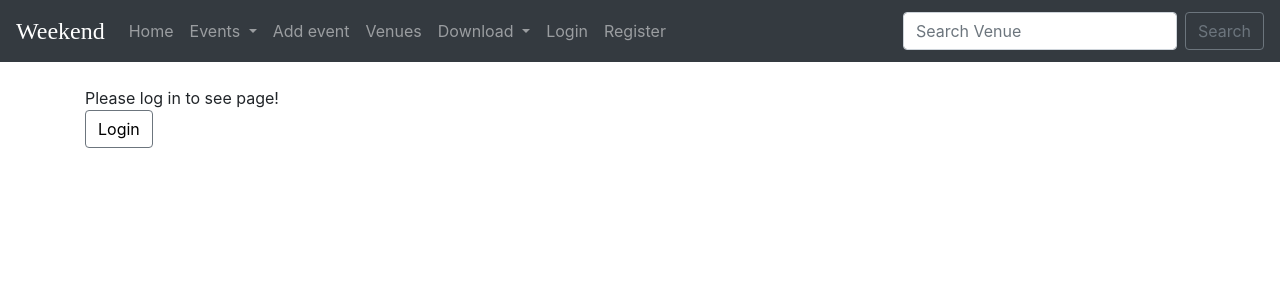
After one commit to Mateokruljac/Weekend-events, a Django app: page /my-events/1 in a window 1280 px wide. The commit adds this page. Shown: the top 300 px of the page. Run offline with Django 4.2, Linux system fonts and the light colour scheme; some libraries are stand-ins or nearby versions.

Commit message:
styling and adding new functionalities

```diff
--- a/events/urls.py
+++ b/events/urls.py
@@ -1,6 +1,6 @@
 from django.urls import path
-from .views import delete_event, home,add_event, all_events,add_venue,all_venues
-from .views import show_venue,search_venues,update_venue, update_event
+from .views import delete_event, home,add_event, all_events,add_venue,all_venues, my_events
+from .views import show_venue,search_venues,update_venue, update_event, search_events
 from .views import delete_event,delete_venue, venue_text,venue_pdf,event_detail,event_pdf
 urlpatterns = [
     #int: numbers
@@ -23,5 +23,7 @@ urlpatterns = [
     path("venue-text",venue_text,name = "venue_text"),
     path("venue-pdf",venue_pdf,name = "venue_pdf"),
     path("event-pdf/<id>",event_pdf,name = "event_pdf"),
+    path("my-events/<str:manager>",my_events,name = "my_events"),
+    path("search-event",search_events,name  = "search_events")
 
 ]
--- a/events/views.py
+++ b/events/views.py
@@ -3,12 +3,14 @@ import io
 from datetime import datetime
 from django.shortcuts import render, redirect
 from django.http import HttpResponseRedirect
+from django.contrib.auth.models import User
 from django.http import HttpResponse
 from django.contrib import messages
 from calendar import HTMLCalendar
 from .models import Event, Venue
-from .forms import EventForms, VenueForm
+from .forms import EventFormAdmin,EventFormUser, VenueForm
 from django.http import FileResponse
+from django.contrib.auth import logout
 
 #it is necesserly  to install reportlab
 from reportlab.pdfgen import canvas
@@ -55,7 +57,7 @@ def all_events(request):
     page = request.GET.get("page")
     events = paginator.get_page(page)
 
-    return render (request,"event_list.html",{
+    return render (request,"event/event_list.html",{
         "events_list":events_list,
         "events":events
     })
@@ -63,7 +65,7 @@ def all_events(request):
 def event_detail(request,id):
     if request.method == "GET":
         event = Event.objects.get(pk = id)
-        return render (request,"event_detail.html",{"event":event})
+        return render (request,"events/event_detail.html",{"event":event})
 
 def add_venue(request):
     submitted = False
@@ -81,27 +83,44 @@ def add_venue(request):
         form = VenueForm()
         if "submitted" in request.GET:
             submitted = True
-        return render (request,"create_venue.html",{"form":form,
+        return render (request,"venue/create_venue.html",{"form":form,
                                                     "submitted":submitted} )
 
 def all_venues(request):
     venues = Venue.objects.all().order_by("name") #   ?<- order by random
-    return render(request,"venue.html",{"venues":venues})
+    return render(request,"venue/venue.html",{"venues":venues})
 
 #venue detail
 def show_venue(request,id):
-    venue = Venue.objects.all().filter(pk = id)
-    return render(request,"venue_detail.html",{"venues":venue})
+    venue = Venue.objects.get(pk = id)
+    venue_owner = User.objects.get(pk = venue.owner)
+    return render(request,"/venue/venue_detail.html",{"venue":venue,
+                                               "venue_owner":venue_owner})
 
 def search_venues(request):
     if request.method == "POST":
         searched = request.POST["searched"]
         venues = Venue.objects.filter(name__contains = searched)
 
-        return render (request,"search_venue.html",{"searched":searched,
+        return render (request,"venue/search_venue.html",{"searched":searched,
                                                     "venues":venues})
     else:
-        return render (request,"search_venue.html",{})
+        return render (request,"venue/search_venue.html",{})
+
+def search_events(request):
+    if request.method == "POST":
+        searched = request.POST.get("searched")
+        events = Event.objects.filter(name__contains = searched)
+
+        if events:
+            return render(request,"event/search_events.html",{"searched":searched,
+                                                      "events":events})
+
+        else:
+            messages.info(request,"Didn`t find any of searched! Try Again!")
+            return render(request,"event/search_events.html")
+    else:
+       return render(request,"event/search_events.html",{})
 
 
 def update_venue (request,id):
@@ -117,7 +136,7 @@ def update_venue (request,id):
       venue_form = VenueForm(request.POST or None, instance = venue)
       if "updated" in request.GET:
           updated = True
-      return render (request,"update_venue.html",{"venue":venue,
+      return render (request,"venue/update_venue.html",{"venue":venue,
                                                   "form":venue_form,
                                                   "updated":updated})
 
@@ -125,19 +144,35 @@ def update_venue (request,id):
 def add_event(request):
     submitted = False
     if request.method == "POST":
-        form = EventForms(request.POST)
+        if request.user.is_superuser:
+            form = EventFormAdmin(request.POST)
+            if form.is_valid():
+               form.save()
+               return HttpResponseRedirect("/add-event?submitted=True")
+            else:
+                #messages.info(request,"It is possible that you have entered wrong date format!")
+                return render(request,"event/create_events.html",{"form":form})
 
-        if form.is_valid():
-           form.save()
-           return HttpResponseRedirect("/add-event?submitted=True")
         else:
-            #messages.info(request,"It is possible that you have entered wrong date format!")
-            return render(request,"create_events.html",{"form":form})
+            form = EventFormUser(request.POST)
+            if form.is_valid():
+               form = form.save(commit=False)
+               form.manager = request.user
+               form.save()
+               return HttpResponseRedirect("/add-event?submitted=True")
+            else:
+                #messages.info(request,"It is possible that you have entered wrong date format!")
+                return render(request,"event/create_events.html",{"form":form})
+
     else:
-        form = EventForms()
+        #just going to the page, not submmit
+        if request.user.is_superuser:
+             form = EventFormAdmin()
+        else:
+            form = EventFormUser()
         if "submitted" in request.GET:
             submitted = True
-        return render(request,"create_events.html",{"form":form,
+        return render(request,"event/create_events.html",{"form":form,
                                                     "submitted":submitted})
 
 
@@ -145,25 +180,38 @@ def update_event(request,id):
     updated = False
     if request.method == "POST":
         event = Event.objects.get(pk = id)
-        form  = EventForms(request.POST or None,instance = event)
+        if request.user.is_superuser:
+            form  = EventFormAdmin(request.POST or None,instance = event)
+        else:
+            form  = EventFormUser(request.POST or None,instance = event)
+        #check form validation and save it
         if form.is_valid():
            form.save()
            return HttpResponseRedirect(f"/update-event/{id}?updated=True")
         else:
-            return render(request,"update_events.html",{"form":form})
+            messages.info(request,"Something went wrong! Try again!")
+            return render(request,"event/update_events.html",{"form":form})
     else:
        event = Event.objects.get(pk = id)
-       form  = EventForms(request.POST or None,instance = event)
+       if request.user.is_superuser:
+          form  = EventFormAdmin(request.POST or None,instance = event)
+       else:
+         form  = EventFormUser(request.POST or None,instance = event)
        if "updated" in request.GET:
            updated = True
-       return render(request,"update_event.html",{"form":form,
+       return render(request,"event/update_event.html",{"form":form,
                                                   "updated":updated,
                                                   "event":event})
 
 def delete_event(request,id):
     event = Event.objects.get(pk = id)
-    event.delete()
-    return redirect("all_events")
+    if request.user == event.manager:
+       event.delete()
+       messages.success(request,"Sucessfully deleted!")
+       return redirect("all_events")
+    else:
+        messages.info(request,"You are not able to delete this event!")
+        return redirect("all_events")
 
 def delete_venue(request,id):
     venue = Venue.objects.get(pk = id)
@@ -254,3 +302,21 @@ def event_pdf (request,id):
     byte.seek(0)
 
     return FileResponse(byte,as_attachment=True,filename = f"{event.name}.pdf")
+
+
+def my_events(request,manager):
+    if request.user.is_authenticated:
+      manager = request.user
+      my_event = Event.objects.filter(manager = manager)
+      if my_event:
+        paginator = Paginator(Event.objects.filter(manager = manager).order_by("event_date"),1)
+        page = request.GET.get("page")
+        events = paginator.get_page(page)
+        return render(request,"event/my_events.html",{"events":events})
+      else:
+          messages.info(request,"You don`t have any event! If you want to add one, click on button below!\n")
+          return render(request,"event/my_events.html",{"my_event":my_event})
+    else:
+        logout(request)
+        messages.info(request,"Please log in to see page!")
+        return render(request,"event/my_events.html")
--- a/members/views.py
+++ b/members/views.py
@@ -13,7 +13,7 @@ def user_login(request):
         user    = authenticate(request,username = username,password = password)
         if user is not None:
             login(request,user)
-            return render(request,"home.html")
+            return redirect("home")
         else:
             messages.info(request,"Invalid username or password! Please, try again or create new profile!")
             return render (request,"registration/login.html")
--- /dev/null
+++ b/templates/event/my_events.html
@@ -0,0 +1,90 @@
+{% extends 'base.html' %}
+
+{% block content %}
+
+
+{% if events %}
+<div>
+<button class = "btn btn-outline-secondary">
+  <a href = "{% url 'add_event' %}" style = "color:black">+ Add event</a></button>
+  </div>
+{% for event in events %}
+<div class = "card">
+<div class="card-header bg-secondary">
+      {{ event.name }}
+    </div>
+    <div class="card-body">
+      <h5 class="card-title">Venue: {{event.venue.name}}</h5>
+      <p class = "card-text"><b>Venue Website:</b> <small>{{event.venue.web}}</small></p>
+      <p class="card-text"><b>Date:</b> {{event.event_date}}</p>
+      <p class="card-text"><b>Manager:</b> {{event.manager}}</p>
+      <p class="card-text"><b>Description:</b> {{event.description|safe|slice:":150"}}...<br><a href ="{% url 'event_detail' event.id %}">click for more</a></p>
+      <p class="card-text"><a href = "{% url 'event_pdf' event.id %}" style = "color:black">Download content</a></p>
+               {% if user == event.manager%}
+                <div class = "card-footer text-muted">
+                 <a href = "{% url 'update_event' event.id %}" style = "color:black">
+                   <button class = "btn btn-outline-secondary" type = "submit" style = "color:black">Update {{event.name}}</button></a>
+                 <a href = "{% url 'delete_event' event.id %}" style = "color:black">
+                   <button class = "btn btn-outline-danger" type = "submit" style = "color:red">Delete {{event.name}}</button></a>
+               </div>
+               {% endif %}
+</div>
+{% endfor %}
+</div>
+<center>
+<nav aria-label="...">
+  <ul class="pagination justify-content-center">
+   {% if events.has_previous %}
+    <li class="page-item">
+      <a class="page-link" href="?page=1" tabindex="-1" style="color:black">First page</a>
+    </li>
+    <li class="page-item dark">
+      <a class="page-link" href="?page={{events.previous_page_number}}" tabindex="-1" style="color:black">Previous</a>
+    </li>
+   {% else %}
+    <li class="page-item">
+      <a class="page-link"  tabindex="-1" style="color:black">First page</a>
+    </li>
+    <li class="page-item ">
+      <a class="page-link"tabindex="-1" style="color:black">Previous</a>
+    </li>
+    {% endif %}
+    <li class="page-item active ">
+      <a class="page-link bg-dark" href="#">{{ events.number}} of {{events.paginator.num_pages}}</a>
+    </li>
+    {% if events.has_next %}
+    <li class="page-item"><a class="page-link" href="?page={{events.next_page_number}}"style="color:black">Next</a></li>
+    <li class="page-item">
+      <a class="page-link" href="page = {{events.paginator.num_pages}}" style="color:black">End</a>
+    </li>
+
+    {% else %}
+    <li class="page-item"><a class="page-link"style="color:black" >Next</a></li>
+    <li class="page-item">
+      <a class="page-link"style="color:black" >End</a>
+    </li>
+    {% endif %}
+  </ul>
+</nav>
+</center>
+{% else %}
+     {% if user.is_authenticated  %}
+
+        {% if my_event is not True %}
+            {% for message in messages %}
+               {{message}}<br>
+            <button class ="btn btn-outline-secondary"><a href = "{% url 'add_event' %}" style ="color:black">+Add event</a></button>
+
+            {% endfor %}
+        {% endif %}
+     {% else %}
+        {% for message in messages %}
+            {{message}}<br>
+            <button class ="btn btn-outline-secondary"><a href = "{% url 'login' %}" style ="color:black">Login</a></button>
+        {% endfor %}
+
+     {% endif %}
+
+{% endif %}
+
+{% endblock %}
--- a/templates/navbar.html
+++ b/templates/navbar.html
@@ -8,11 +8,29 @@
     <div class="collapse navbar-collapse" id="navbarSupportedContent">
       <ul class="navbar-nav mr-auto">
         <li class="nav-item active">
-          <a class="nav-link" href="{% url 'home' %}">home</a>
+          <p></p>
         </li>
+        {% if user.is_authenticated %}
+        <li class="nav-item active">
+          <a class="nav-link">Hi, {{request.user}}</a>
+        </li>
+        {% endif %}
         <li class="nav-item">
-          <a class="nav-link" href="{% url 'all_events' %}">Events</a>
+          <a class="nav-link" href="{% url 'home' %}">Home</a>
         </li>
+
+        <li class="nav-item dropdown">
+          <a class="nav-link dropdown-toggle" href="#" id="navbarDropdown" role="button" data-toggle="dropdown" aria-haspopup="true" aria-expanded="false">
+            Events
+          </a>
+          <div class="dropdown-menu bg-dark" aria-labelledby="navbarDropdown">
+            <a class="nav-link" href="{% url 'all_events' %}">Events</a>
+            {% if user.is_authenticated %}
+            <a class="nav-link" href="{% url 'my_events' request.user %}">My Events</a>
+            {% endif %}
+            <a class="nav-link" href="{% url 'search_events' %}">Search</a>
+        </li>
+
 
         <li class="nav-item">
           <a class="nav-link" href="{% url 'add_event' %}">Add event</a>
```
Also changed, not shown: events/forms.py (+24 -3 lines), templates/event/create_events.html (renamed from templates/create_venue.html, +10 -4 lines), templates/event/search_events.html (added, +46 -0 lines), templates/venue/create_venue.html (renamed from templates/create_events.html, +3 -7 lines), templates/venue/venue_detail.html (renamed from templates/venue_detail.html, +4 -3 lines), db.sqlite3, templates/event/event_detail.html (renamed from templates/event_detail.html), templates/event/event_list.html (renamed from templates/event_list.html), templates/event/update_event.html (renamed from templates/update_event.html), templates/venue/search_venue.html (renamed from templates/search_venue.html), templates/venue/update_venue.html (renamed from templates/update_venue.html), templates/venue/venue.html (renamed from templates/venue.html).
